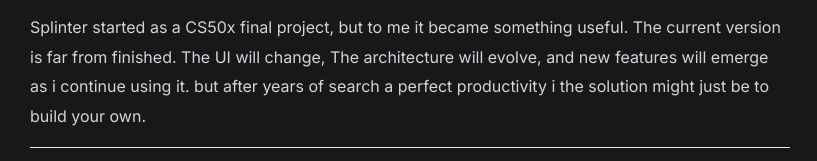
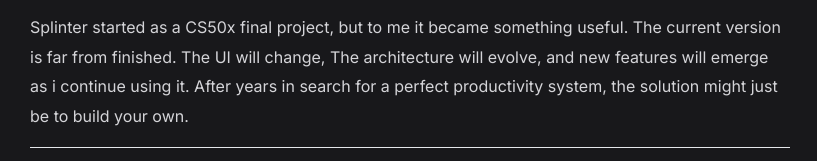
Before and after one commit to chiklitgohil/chiklitgohil.github.io, an Astro site: page /blog/building-splinter in a window 1280 px wide. Shown: the part 3750-3911 px from the top of the page, 34-851 px from the left. Built offline with nearby package versions, Linux system fonts and the light colour scheme; Astro itself is replaced by a stand-in of ours.

Commit message:
Fixed a typo in Splinter blog

```diff
--- a/src/content/blog/building-splinter.md
+++ b/src/content/blog/building-splinter.md
@@ -47,7 +47,7 @@
 
 Working on this project was a great experience, and these types of projects reinforce the idea in my mind that when you have a deadline to meet and you sprint through the project like your life depends on it, that is when good software is made, reminding me of Parkinson's law. I cannot believe this was rapidly iterated over in that span of three days.
 
-Splinter started as a CS50x final project, but to me it became something useful. The current version is far from finished. The UI will change, The architecture will evolve, and new features will emerge as i continue using it. but after years of search a perfect productivity i the solution might just be to build your own.
+Splinter started as a CS50x final project, but to me it became something useful. The current version is far from finished. The UI will change, The architecture will evolve, and new features will emerge as i continue using it. After years in search for a perfect productivity system, the solution might just be to build your own.
 
 ---
 
```
